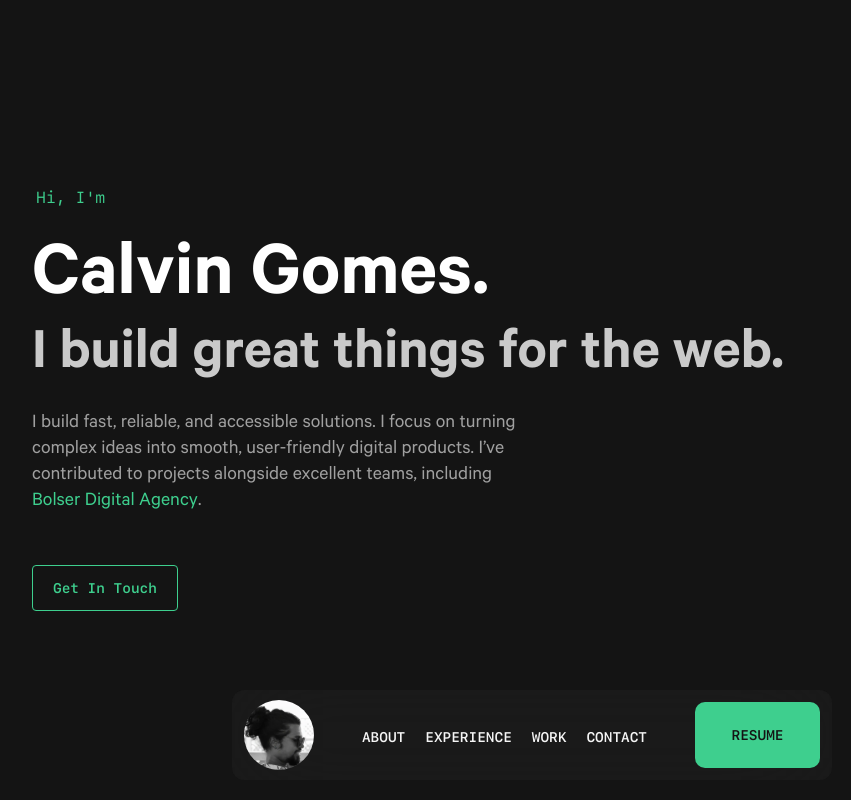
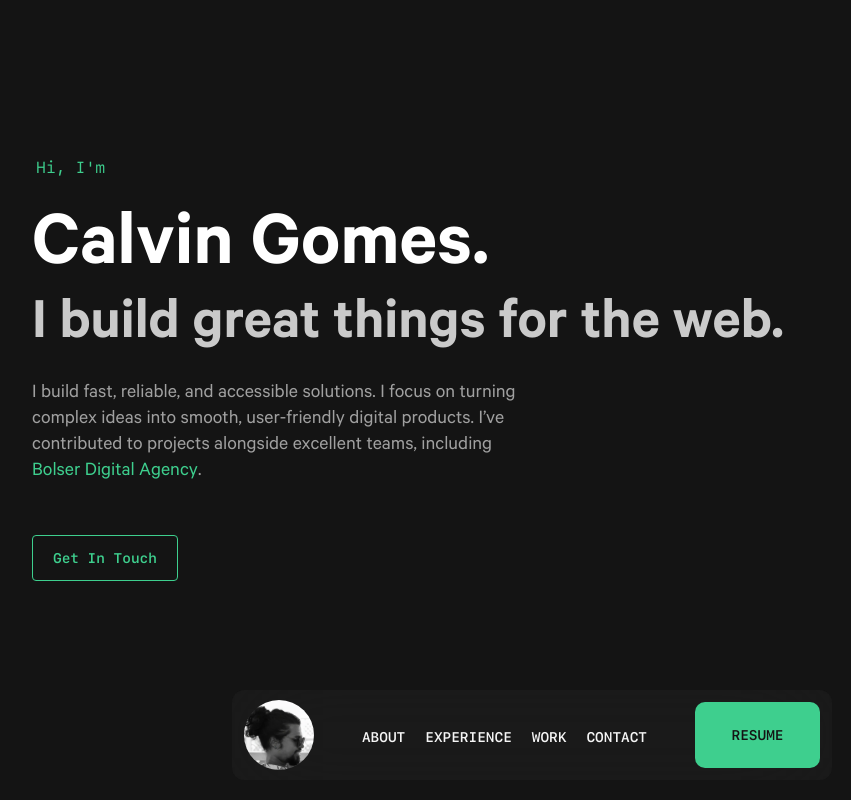
Before and after one commit to calvingomes/cal-portfolio, a Next.js app: page / in a window 1280 px wide. Shown: the top 800 px of the page, without its empty margins (108-959 px from the left). Built offline with nearby package versions, Linux system fonts and the light colour scheme.

Commit message:
style: add negative top margin to the hero section.

```diff
--- a/src/components/Hero/Hero.module.css
+++ b/src/components/Hero/Hero.module.css
@@ -6,9 +6,11 @@
   min-height: 100vh;
   height: 100vh;
   padding: 0;
+  margin-top: -30px;
 }
 
-@media (max-height: 700px) and (min-width: 700px), (max-width: 360px) {
+@media (max-height: 700px) and (min-width: 700px),
+(max-width: 360px) {
   .heroSection {
     height: auto;
     padding-top: calc(var(--nav-height) - 20px);
```
